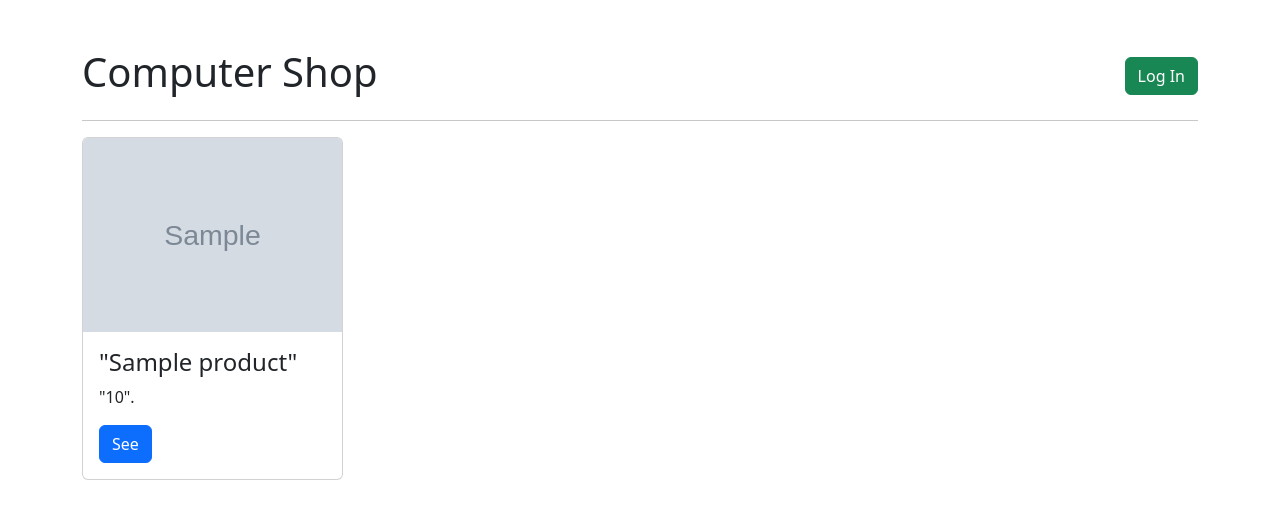
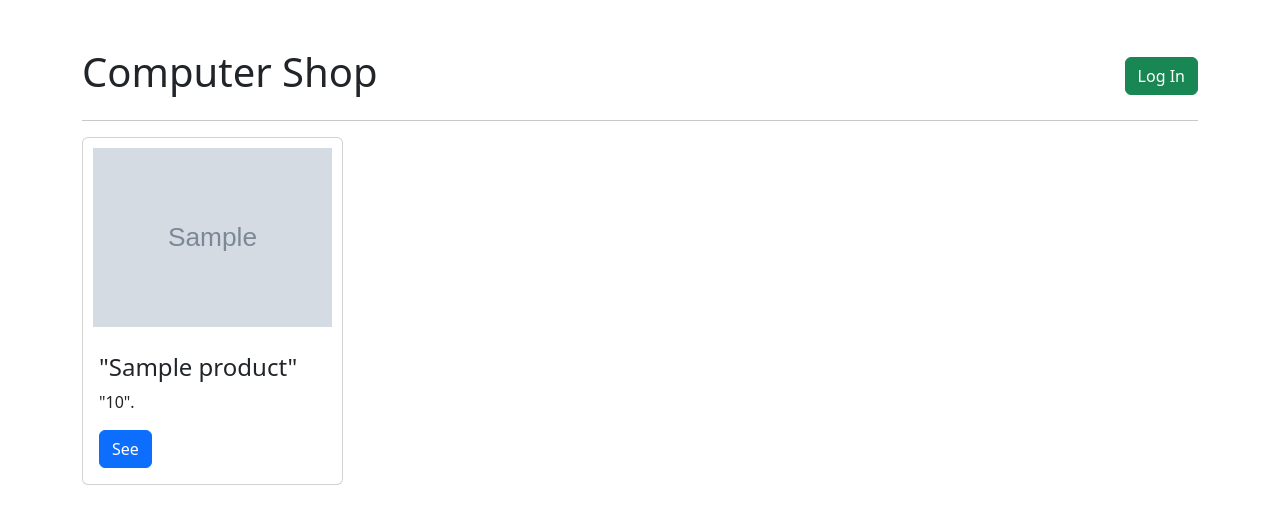
Before and after one commit to Jaddancel/shop, a PHP site: page / in a window 1280 px wide. Shown: the top 524 px of the page. Run offline with PHP 8.4, Linux system fonts and the light colour scheme; tables that the repository leaves empty or names only in its code hold one stand-in row (values such as "Sample post"); grey boxes marked "Sample" are stand-in pictures.

Commit message:
modified:   index.php

```diff
--- a/index.php
+++ b/index.php
@@ -25,7 +25,7 @@
             while ($row = mysqli_fetch_array($result)){
                 echo '<div class="col">
                         <div class="card h-100" style="width: 100%;">
-                            <img class="card-img-top" src="'. $row['product_image_url'] .'" alt="Card image">
+                            <img class="card-img-top" src="'. $row['product_image_url'] .'" alt="Card image" style="padding: 10px;">
                             <div class="card-body">
                                 <h4 class="card-title">"'. $row['product_name'] .'"</h4>
                                 <p class="card-text">"'. $row['product_price'] .'".</p>
```
